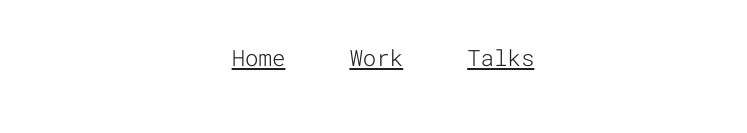
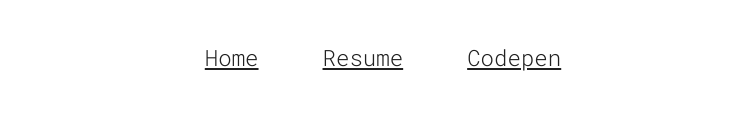
Before and after one commit to dgattoni/dgattoni.github.io, a plain HTML site: page index.html in a window 1280 px wide. Shown: the part 294-427 px from the top of the page, without its empty margins (257-1004 px from the left). Drawn offline with nearby package versions, Linux system fonts and the light colour scheme.

Commit message:
index.html updated

```diff
--- a/index.html
+++ b/index.html
@@ -32,8 +32,8 @@
   <div class="PrimaryNav">
     <ul class="PrimaryNav-list">
       <li class="PrimaryNav-item"><a class="PrimaryNav-link" href="/" target="_blank" title="Home">Home</a></li>
-      <li class="PrimaryNav-item"> <a class="PrimaryNav-link" href="https://www.linkedin.com/in/danielagattoni/" target="_blank" title="Work">Work</a></li>
-      <li class="PrimaryNav-item"> <a class="PrimaryNav-link" href="https://www.linkedin.com/in/danielagattoni/" target="_blank" title="Talks">Talks</a></li>
+      <li class="PrimaryNav-item"> <a class="PrimaryNav-link" href="https://www.linkedin.com/in/danielagattoni/" target="_blank" title="Resume">Resume</a></li>
+      <li class="PrimaryNav-item"> <a class="PrimaryNav-link" href="https://codepen.io/danigattoni/" target="_blank" title="Talks">Codepen</a></li>
     </ul>
   </div>
   <main class="MainContent">
```
